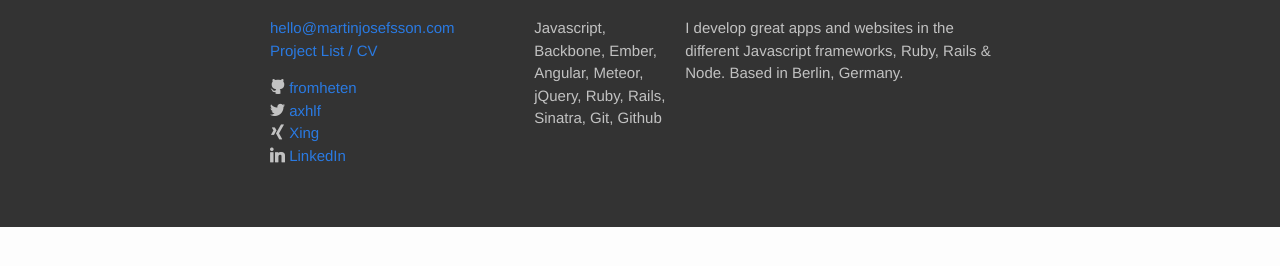
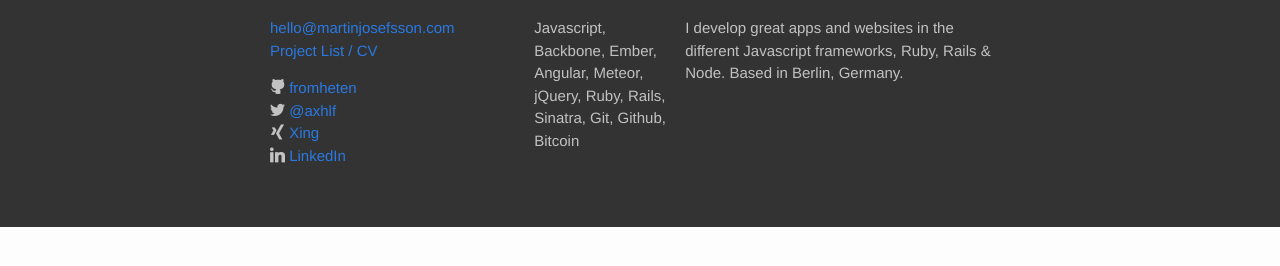
Before and after one commit to fromheten/fromheten.github.io, a Jekyll site: the page built from index.html, in a window 1280 px wide. Shown: the part 393-659 px from the top of the page. Built offline with Jekyll 4.4.1, drawn with Linux system fonts in a browser that asks for light colours.

Commit message:
A small alfakrull before the twitter name

```diff
--- a/_includes/footer.html
+++ b/_includes/footer.html
@@ -29,7 +29,7 @@
               <span class="socicon socicon-twitter">
               </span>
 
-              <span class="username">{{ site.twitter_username }}</span>
+              <span class="username">@{{ site.twitter_username }}</span>
             </a>
           </li>
           {% endif %}
@@ -61,7 +61,8 @@
         Rails,
         Sinatra,
         Git,
-        Github
+        Github,
+        Bitcoin
      </div>
 
       <div class="footer-col  footer-col-3">
```
